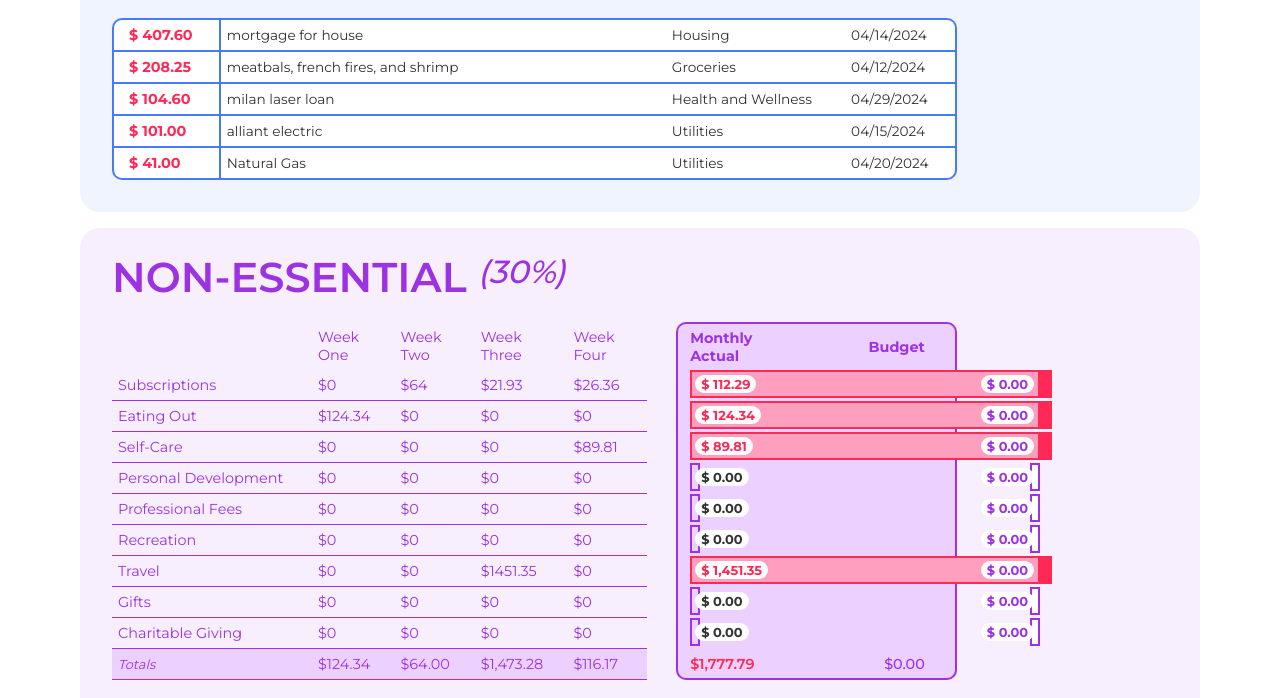
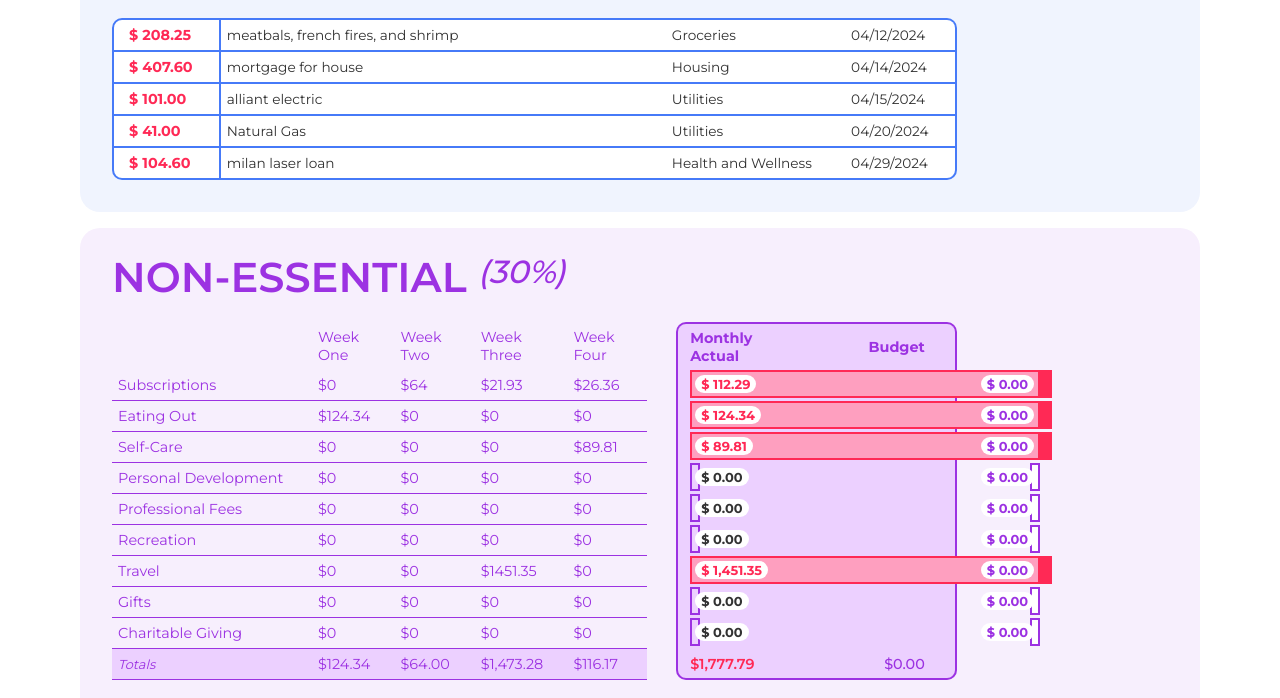
Before and after one commit to rubybeaches/BetterBudgetBuilds, a Next.js app: page /dashboard in a window 1280 px wide. Shown: the part 860-1558 px from the top of the page. Built offline with nearby package versions, Linux system fonts and the light colour scheme.

Commit message:
add date sorting and new expenses to dashboard

```diff
--- a/src/app/components/AddExpense/AddExpenseBar.tsx
+++ b/src/app/components/AddExpense/AddExpenseBar.tsx
@@ -73,7 +73,7 @@ const AddExpenseBar = ({
     } else {
       return [selectCategory, ...incomeCategories];
     }
-  }, [expenseType]);
+  }, [expenseType, categorySelections]);
 
   return (
     <div id="AddExpenseBar" className="Expense">
--- a/src/app/components/Dashboard/ExpenseTable.tsx
+++ b/src/app/components/Dashboard/ExpenseTable.tsx
@@ -1,21 +1,40 @@
 import { convertToFloat } from "@/app/lib/helpers";
 import { expense } from "@/app/lib/types";
+import { useMemo } from "react";
 
 const ExpenseTable = ({ expense }: { expense: expense[] }) => {
+  const sortedExpenses = useMemo(() => {
+    return expense.sort((a, b) => {
+      if (a.entryDate < b.entryDate) {
+        return -1;
+      }
+      if (a.entryDate > b.entryDate) {
+        return 1;
+      }
+      return 0;
+    });
+  }, [expense]);
+
   return (
     <table id="expenseTable">
       <tbody>
-                {expense.map((exp, index) => (
+        {sortedExpenses.map((exp, index) => (
           <tr key={index}>
             <td className="expenseAmount">$ {convertToFloat(exp.amount)}</td>
             <td>{exp.description}</td>
             <td>{exp.category}</td>
-                        <td>{new Date(exp.entryDate).toLocaleString("en-US", { month: "2-digit", day: "2-digit", year: "numeric" })}</td>
+            <td>
+              {new Date(exp.entryDate).toLocaleString("en-US", {
+                month: "2-digit",
+                day: "2-digit",
+                year: "numeric",
+              })}
+            </td>
           </tr>
         ))}
       </tbody>
     </table>
-    )
-}
+  );
+};
 
 export default ExpenseTable;
--- a/src/app/dashboard/page.tsx
+++ b/src/app/dashboard/page.tsx
@@ -1,85 +1,129 @@
-'use client'
+"use client";
 import { useEffect, useMemo, useState } from "react";
 import "./page.css";
 import { setActiveCategories } from "../lib/helpers";
 import SummaryTable from "../components/Dashboard/SummaryTable";
-import { category } from "../lib/types";
+import { category, expense } from "../lib/types";
 import { defaultIncomeCategories } from "../lib/helpers";
 import { seedExpenses } from "../lib/helpers";
 import ExpenseTable from "../components/Dashboard/ExpenseTable";
-import categories from '../lib/seed.json'
+import categories from "../lib/seed.json";
 
 const Dashboard = () => {
-    let newDate = new Date()
+  let newDate = new Date();
   let month = newDate.toLocaleString("en-US", { month: "long" });
   const [userCategories, setUserCategories] = useState<category[]>(categories);
+  const [userExpenses, setUserExpenses] = useState<expense[]>(seedExpenses);
   const [income, setIncome] = useState(0);
   const monthlyIncome = income / 12;
 
   useEffect(() => {
-        const items: any = localStorage.getItem('userCategories');
+    const items: any = localStorage.getItem("userCategories");
+    const expenses: any = localStorage.getItem("userExpenses");
+    if (expenses) {
+      setUserExpenses(JSON.parse(expenses));
+    }
     if (items) {
       setUserCategories(JSON.parse(items));
-            setEssentialCategories(setActiveCategories(JSON.parse(items), "essential"));
-            setNonEssentialCategories(setActiveCategories(JSON.parse(items), "non-essential"));
+      setEssentialCategories(
+        setActiveCategories(JSON.parse(items), "essential")
+      );
+      setNonEssentialCategories(
+        setActiveCategories(JSON.parse(items), "non-essential")
+      );
       setSavingCategories(setActiveCategories(JSON.parse(items), "savings"));
     }
-        const income: any = localStorage.getItem('income');
+    const income: any = localStorage.getItem("income");
     if (income) {
       setIncome(Number(JSON.parse(income)));
     }
   }, []);
 
-    const [essentialCategories, setEssentialCategories] = useState(setActiveCategories(userCategories, "essential"));
-    const [nonEssentialCategories, setNonEssentialCategories] = useState(setActiveCategories(userCategories, "non-essential"));
-    const [savingCategories, setSavingCategories] = useState(setActiveCategories(userCategories, "savings"));
+  const [essentialCategories, setEssentialCategories] = useState(
+    setActiveCategories(userCategories, "essential")
+  );
+  const [nonEssentialCategories, setNonEssentialCategories] = useState(
+    setActiveCategories(userCategories, "non-essential")
+  );
+  const [savingCategories, setSavingCategories] = useState(
+    setActiveCategories(userCategories, "savings")
+  );
 
   const essentialExpenses = useMemo(() => {
-        return seedExpenses.filter(expense => expense.type == "essential");
-    }, []);
+    return userExpenses.filter((expense) => expense.type == "essential");
+  }, [userExpenses]);
   const nonEssentialExpenses = useMemo(() => {
-        return seedExpenses.filter(expense => expense.type == "non-essential");
-    }, []);
+    return userExpenses.filter((expense) => expense.type == "non-essential");
+  }, [userExpenses]);
   const savingExpenses = useMemo(() => {
-        return seedExpenses.filter(expense => expense.type == "savings");
-    }, []);
+    return userExpenses.filter((expense) => expense.type == "savings");
+  }, [userExpenses]);
   const incomeExpenses = useMemo(() => {
-        return seedExpenses.filter(expense => expense.type == "income");
-    }, []);
+    return userExpenses.filter((expense) => expense.type == "income");
+  }, [userExpenses]);
 
-    const incomeMod: category[] = [...defaultIncomeCategories, { ...defaultIncomeCategories[0], category: 'Paycheck', min: 1, max: 35, curr: 5 }];
+  const incomeMod: category[] = [
+    ...defaultIncomeCategories,
+    {
+      ...defaultIncomeCategories[0],
+      category: "Paycheck",
+      min: 1,
+      max: 35,
+      curr: 5,
+    },
+  ];
 
   return (
     <main className="main">
-            <h2 className="monthTitle">
-                {month} Budget Dashboard
-            </h2>
+      <h2 className="monthTitle">{month} Budget Dashboard</h2>
 
       <div id="Income" className="section">
         <h1>Income</h1>
-                <SummaryTable categories={incomeMod} expenses={incomeExpenses} monthlyIncome={monthlyIncome} />
+        <SummaryTable
+          categories={incomeMod}
+          expenses={incomeExpenses}
+          monthlyIncome={monthlyIncome}
+        />
         <ExpenseTable expense={incomeExpenses} />
       </div>
 
       <div id="Essential" className="section">
-                <h1>Essential <em>(60%)</em></h1>
-                <SummaryTable categories={essentialCategories} expenses={essentialExpenses} monthlyIncome={monthlyIncome} />
+        <h1>
+          Essential <em>(60%)</em>
+        </h1>
+        <SummaryTable
+          categories={essentialCategories}
+          expenses={essentialExpenses}
+          monthlyIncome={monthlyIncome}
+        />
         <ExpenseTable expense={essentialExpenses} />
       </div>
 
       <div id="Non-Essential" className="section">
-                <h1>Non-Essential <em>(30%)</em></h1>
-                <SummaryTable categories={nonEssentialCategories} expenses={nonEssentialExpenses} monthlyIncome={monthlyIncome} />
+        <h1>
+          Non-Essential <em>(30%)</em>
+        </h1>
+        <SummaryTable
+          categories={nonEssentialCategories}
+          expenses={nonEssentialExpenses}
+          monthlyIncome={monthlyIncome}
+        />
         <ExpenseTable expense={nonEssentialExpenses} />
       </div>
 
       <div id="Savings" className="section">
-                <h1>Savings <em>(10%)</em></h1>
-                <SummaryTable categories={savingCategories} expenses={savingExpenses} monthlyIncome={monthlyIncome} />
+        <h1>
+          Savings <em>(10%)</em>
+        </h1>
+        <SummaryTable
+          categories={savingCategories}
+          expenses={savingExpenses}
+          monthlyIncome={monthlyIncome}
+        />
         <ExpenseTable expense={savingExpenses} />
       </div>
     </main>
-    )
-}
+  );
+};
 
 export default Dashboard;
```
Lines whose indentation alone changed are shown as unchanged.
